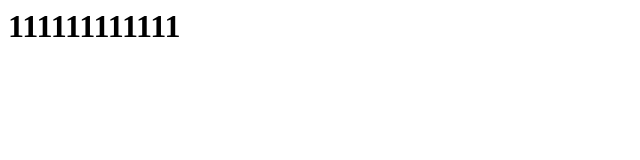
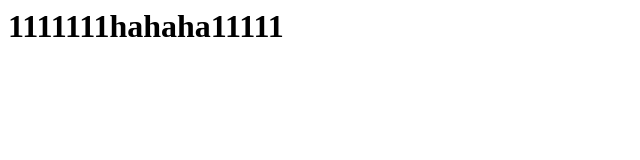
Before and after one commit to xiangmi/xiangmi.github.io, a plain HTML site: page index.html in a window 1280 px wide. Shown: the whole page, without its empty margins (0-640 px from the left). Drawn offline with Linux system fonts and the light colour scheme.

Commit message:
haha
add haha

```diff
--- a/index.html
+++ b/index.html
@@ -1 +1,8 @@
-<h1>111111111111</h1>
+<html>
+  <head>
+      <meta charset="utf-8">
+  </head>
+  <body>
+      <h1>1111111hahaha11111</h1>
+  </body>
+</html>
```
